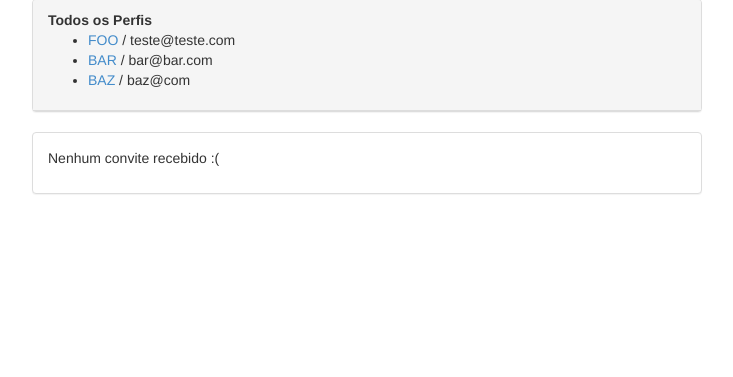
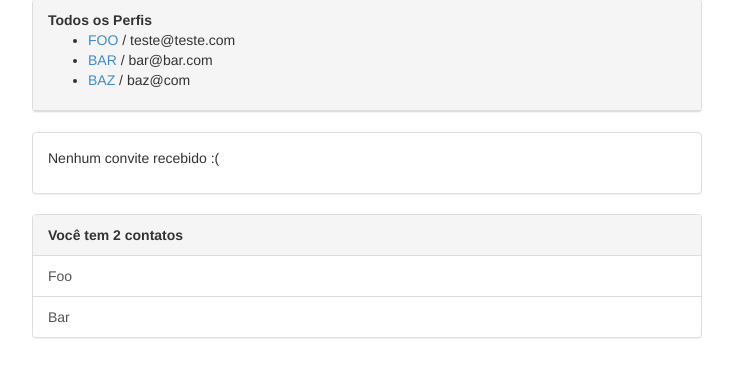
Before and after one commit to DouglasFeliphe/experiencein, a Django app: page / in a window 1280 px wide. Shown: the part 121-498 px from the top of the page, without its empty margins (273-1006 px from the left). Run offline with Django 3.2, Linux system fonts and the light colour scheme; data comes from the database, SQL or seed files in the repository; both versions use the stored data as it was after the commit; data that the repository does not hold is empty.

Commit message:
Aceitando convites e listando contatos

```diff
--- a/perfis/models.py
+++ b/perfis/models.py
@@ -7,9 +7,16 @@ class Perfil(models.Model):
     telefone = models.CharField(max_length=15, null=False)
     nome_empresa = models.CharField(max_length=255, null=False)
 
+    contatos = models.ManyToManyField('self')
+
     def convidar(self, perfil_convidado):
         Convite(solicitante=self, convidado=perfil_convidado).save()
 
 class Convite(models.Model):
     solicitante = models.ForeignKey(Perfil, on_delete=models.CASCADE, related_name='convites_feitos')
     convidado = models.ForeignKey(Perfil,on_delete=models.CASCADE, related_name='convites_recebidos')
+
+    def aceitar(self):
+        self.convidado.contatos.add(self.solicitante)
+        self.convidado.contatos.add(self.convidado)
+        self.delete()
--- a/perfis/templates/index.html
+++ b/perfis/templates/index.html
@@ -30,7 +30,7 @@
                 {% for convite in perfil_logado.convites_recebidos.all %}
                     <li class="list-group-item">
                             {{ convite.solicitante.nome }}
-                            <a href="#" class="pull-right">aceitar</a>
+                            <a href="{% url 'aceitar' convite.id %}" class="pull-right">aceitar</a>
                     </li>
                 {% endfor %}
             </ul>
@@ -44,5 +44,27 @@
 
     <!-- fim do bloco novo -->
 
+      <!-- novo painel! -->
+
+    <div class="panel panel-default">
+    {% with total_de_contatos=perfil_logado.contatos.count %}
+        {% if total_de_contatos %}
+            <div class="panel-heading">
+                    <strong>Você tem {{total_de_contatos}} contato{{ total_de_contatos|pluralize }}</strong>
+            </div>
+            <ul class="list-group">
+                {% for contato in perfil_logado.contatos.all %}
+                    <a href="{% url 'exibir' contato.id %}" class="list-group-item">{{ contato.nome }}</a>
+                {% endfor %}
+            </ul>
+        {% else %}
+            <div class="panel-body">
+                <p>Você não possui contatos no momento :(</p>
+            </div>
+        {% endif %}
+    {% endwith %}
+  </div>
+    <!-- fim do novo painel! -->
+
 </div>
 {% endblock %}
--- a/perfis/templates/perfil.html
+++ b/perfis/templates/perfil.html
@@ -11,7 +11,11 @@
           <abbr title="Telefone">Tel:</abbr> {{perfil.telefone}}<br>
           <a href="mailto:{{perfil.email}}">{{perfil.email}}</a>
         </address>
-        <a href="{% url 'convidar' perfil.id %}">convidar</a>
+        {% if ja_e_contato %}
+          <div class="well well-sm">Vocês estão conectados!</div>
+        {% else %}
+          <a href="{% url 'convidar' perfil.id %}">convidar</a>
+        {% endif %}
     </div>
 </div>
 {% endblock %}
--- a/perfis/urls.py
+++ b/perfis/urls.py
@@ -5,4 +5,5 @@ urlpatterns = [
     path('', views.index, name='index'),
     path('perfis/<int:perfil_id>', views.exibir, name='exibir'),
     path('perfis/<int:perfil_id>/convidar', views.convidar, name='convidar'),
+    path('perfis/<int:convite_id>/aceitar',views.aceitar, name='aceitar')
 ]
--- a/perfis/views.py
+++ b/perfis/views.py
@@ -1,19 +1,29 @@
-from django.shortcuts import render
-from perfis.models import Perfil
+from django.shortcuts import redirect, render
+from perfis.models import Convite, Perfil
 # Create your views here.
 def index(request):
     return render(request,'index.html',{'perfis': Perfil.objects.all(), 'perfil_logado' : get_perfil_logado(request)})
 
+
 def exibir(request, perfil_id):
 
     perfil = Perfil.objects.get(id=perfil_id)
+    perfil_logado = get_perfil_logado(request)
+    ja_e_contato = perfil in perfil_logado.contatos.all()
+    return render(request,'perfil.html',{'perfil':perfil,'perfil_logado':perfil_logado,'ja_e_contato':ja_e_contato})
 
-    return render(request, 'perfil.html', {'perfil': perfil,'perfil_logado': get_perfil_logado(request)})
 
 def convidar(request, perfil_id):
     perfil_a_convidar = Perfil.objects.get(id=perfil_id)
     perfil_logado = get_perfil_logado(request)
-    pperfil_logado.convidar(perfil_a_convidar)
+    perfil_logado.convidar(perfil_a_convidar)
+
 
 def get_perfil_logado(request):
     return Perfil.objects.get(id=3)
+
+
+def aceitar(request,convite_id):
+    convite = Convite.objects.get(id=convite_id)
+    convite.aceitar()
+    return redirect('index')
```
Also changed, not shown: db.sqlite3, perfis/migrations/0004_perfil_contatos.py (added).
